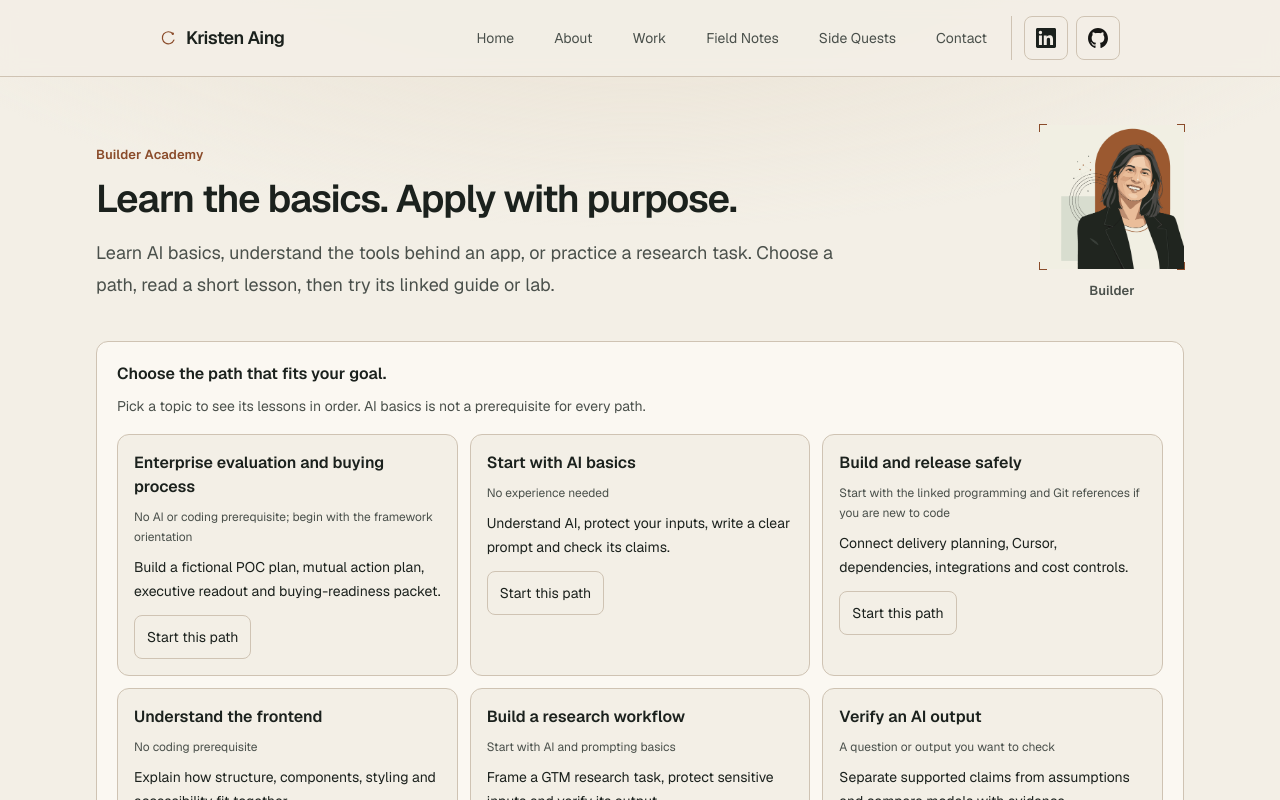
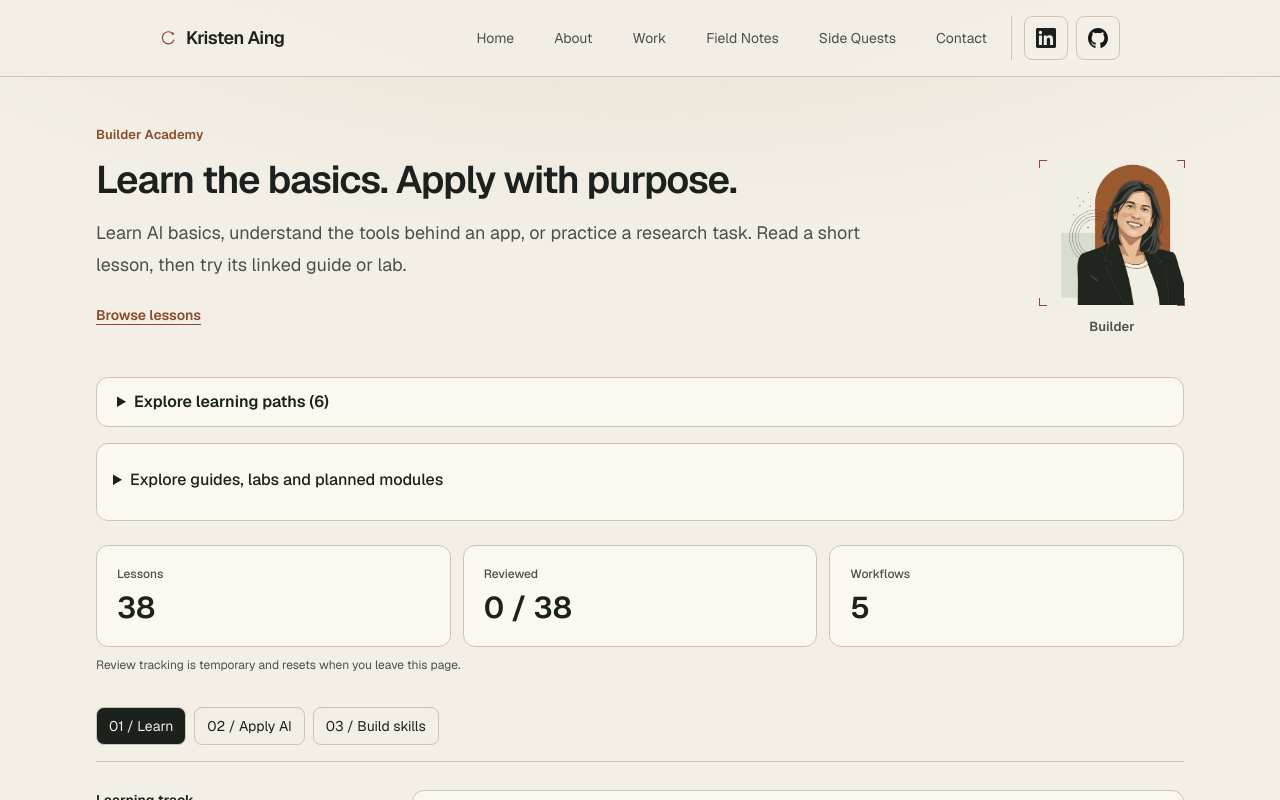
Before and after one commit to heyfunwhoa/byjoyaing-portfolio, a Next.js app: page /ai-academy in a window 1280 px wide. Shown: the top 800 px of the page. Built offline with nearby package versions, Linux system fonts and the light colour scheme.

Commit message:
Make Academy lesson entry easier to find

```diff
--- a/components/ai-academy/academy.tsx
+++ b/components/ai-academy/academy.tsx
@@ -108,9 +108,15 @@ export function Academy({ resources }: { resources?: ReactNode }) {
           </h1>
           <p className="mt-4 text-lg leading-8 text-muted">
             Learn AI basics, understand the tools behind an app, or practice a
-            research task. Choose a path, read a short lesson, then try its
-            linked guide or lab.
+            research task. Read a short lesson, then try its linked guide or
+            lab.
           </p>
+          <a
+            href="#academy-sections"
+            className="mt-3 inline-flex min-h-11 items-center text-sm font-semibold text-accent underline underline-offset-4 focus-visible:outline-2 focus-visible:outline-offset-2 focus-visible:outline-accent"
+          >
+            Browse lessons
+          </a>
         </div>
         <div className="mx-auto w-full max-w-[9rem] md:mx-0">
           <BrandAvatar variant="builder" />
@@ -119,14 +125,12 @@ export function Academy({ resources }: { resources?: ReactNode }) {
           </p>
         </div>
       </div>
-      <section
-        aria-labelledby="academy-start"
-        className="mb-4 rounded-xl border border-border bg-card p-5"
-      >
-        <h2 id="academy-start" className="font-semibold">
-          Choose the path that fits your goal.
-        </h2>
-        <p className="mt-2 text-sm leading-6 text-muted">
+      <details className="mb-4 rounded-xl border border-border bg-card">
+        <summary className="min-h-11 cursor-pointer px-5 py-3 font-semibold focus-visible:outline-2 focus-visible:outline-offset-2 focus-visible:outline-accent">
+          Explore learning paths ({learningPaths.length})
+        </summary>
+        <div className="px-5 pb-5">
+          <p className="text-sm leading-6 text-muted">
             Pick a topic to see its lessons in order. AI basics is not a
             prerequisite for every path.
           </p>
@@ -136,7 +140,7 @@ export function Academy({ resources }: { resources?: ReactNode }) {
                 key={path.id}
                 className="rounded-xl border border-border bg-background p-4"
               >
-              <h3 className="font-semibold">{path.title}</h3>
+                <h2 className="font-semibold">{path.title}</h2>
                 <p className="mt-2 text-xs leading-5 text-muted">
                   {path.prerequisite}
                 </p>
@@ -152,7 +156,8 @@ export function Academy({ resources }: { resources?: ReactNode }) {
               </li>
             ))}
           </ul>
-      </section>
+        </div>
+      </details>
       {selectedPath && tab === "learn" ? (
         <nav
           aria-label="Selected learning path"
@@ -218,6 +223,7 @@ export function Academy({ resources }: { resources?: ReactNode }) {
         Review tracking is temporary and resets when you leave this page.
       </p>
       <nav
+        id="academy-sections"
         aria-label="Academy sections"
         className="mb-7 flex flex-wrap gap-2 border-b border-border pb-4"
       >
```
Also changed, not shown: 1 other file (tests, documents, lock files or other folders). Lines whose indentation alone changed are shown as unchanged.
